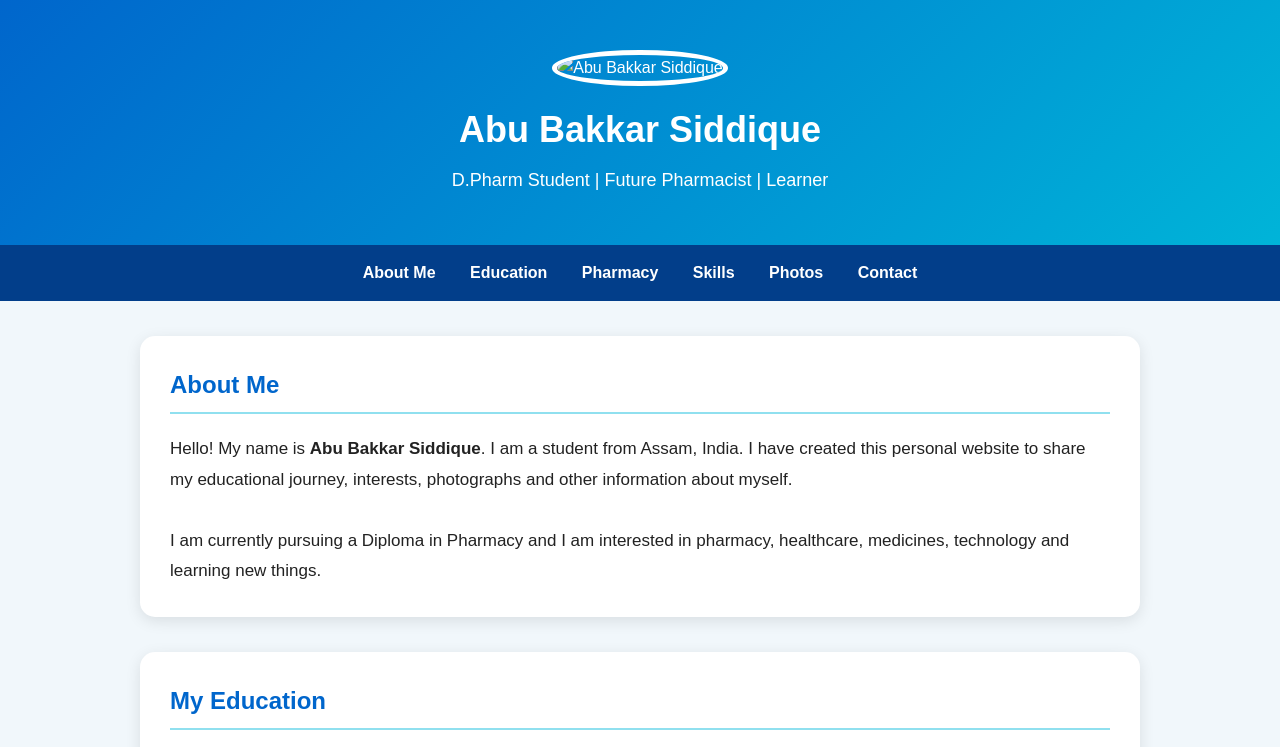
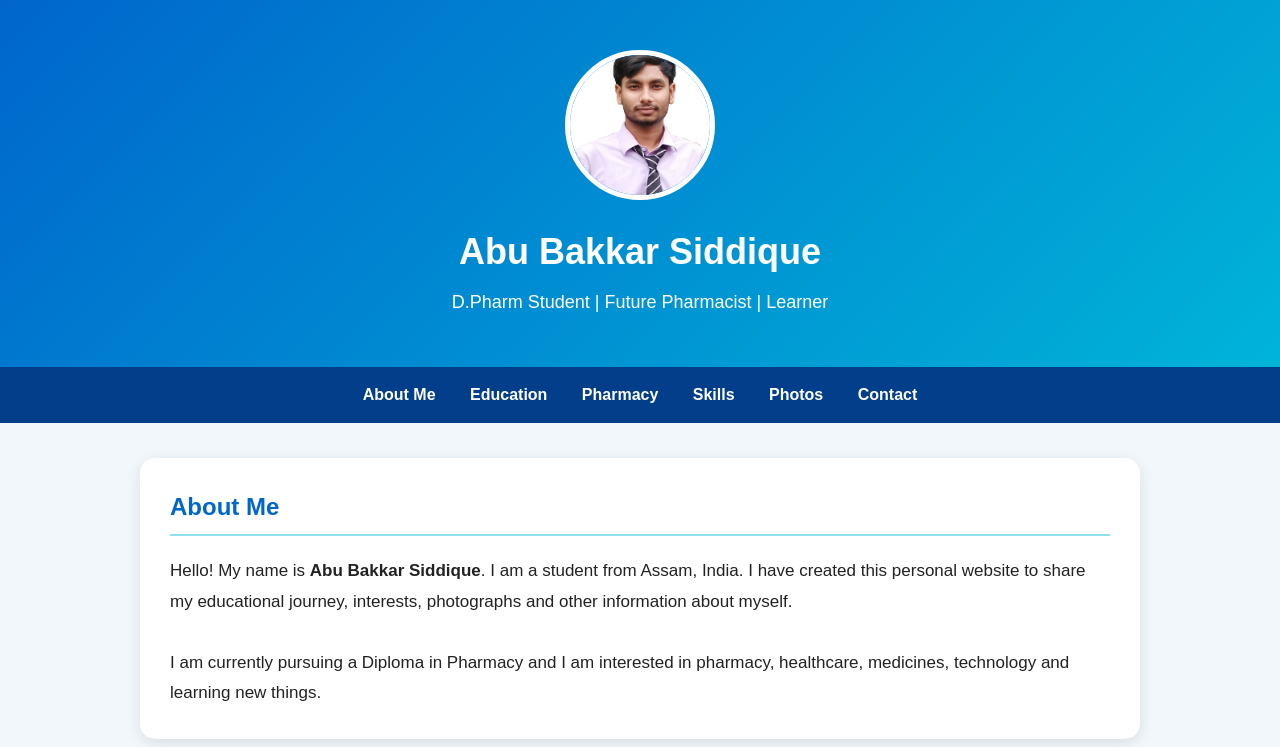
Before and after one commit to 9476509699/ABS.IN.github.io, a plain HTML site: page index.html in a window 1280 px wide. Shown: the top 747 px of the page. Drawn offline with Linux system fonts and the light colour scheme.

Commit message:
Update image source in index.html

```diff
--- a/index.html
+++ b/index.html
@@ -235,7 +235,7 @@
         keep this as it is.
     -->
 
-    <img src="myphoto.jpg" alt="Abu Bakkar Siddique">
+    <img src="photo.jpg" alt="Abu Bakkar Siddique">
 
 
     <!-- NAME -->
```
